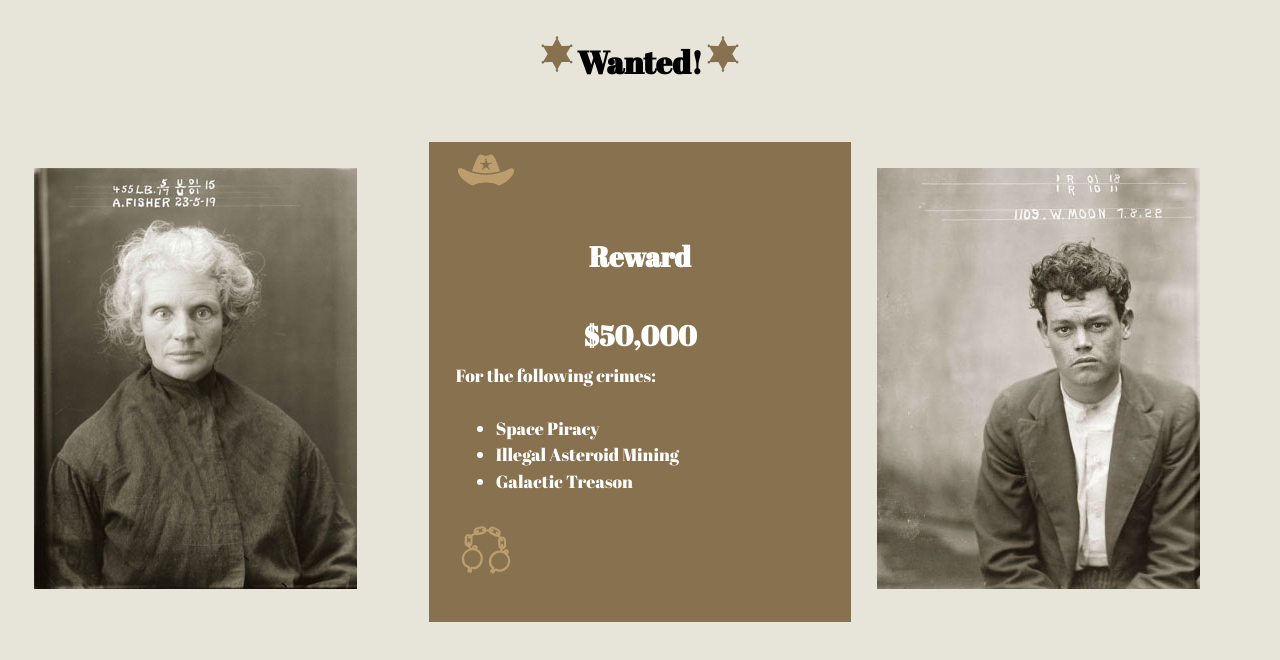
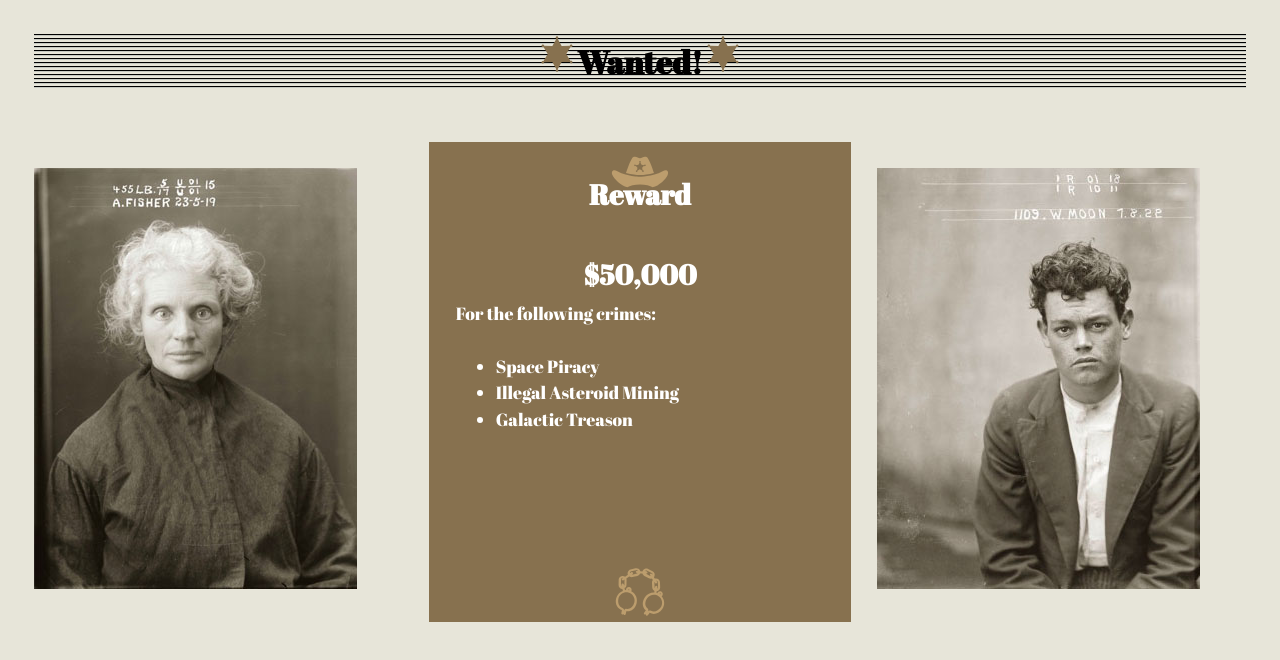
Before and after one commit to menardj/dsn1676-assignment-1, a plain HTML site: page index.html in a window 1280 px wide. Drawn offline with Linux system fonts and the light colour scheme.

Commit message:
Header and Background Images
Added css and coding for header and index background images

```diff
--- a/css/main.css
+++ b/css/main.css
@@ -19,8 +19,12 @@ html {
 }
 
 .wantedheader {
-	background: transparent url(".../images/masthead-bg.png");
+	background: transparent url("../images/masthead-bg.png");
 	text-align: center;
+}
+
+.wantedtitle {
+
 }
 
 .badgeicon {
@@ -43,3 +47,10 @@ html {
 .rewardheader {
 	text-align: center;
 }
+
+.current {
+	background-image: url("../images/hat.svg"), url("../images/shackles.svg");
+	background-position: center top, center bottom;
+	background-repeat: no-repeat;
+	background-size: 60px 60px;
+}
--- a/index.html
+++ b/index.html
@@ -14,7 +14,7 @@
 <div class="island">
 
 	<header class="wantedheader push">
-	  <h1 class="push-0 gutter"><img src="images/badge.svg" class="badgeicon">Wanted!<img src="images/badge.svg" class="badgeicon"></h1>
+	  <h1 class="push-0 gutter wantedtitle"><img src="images/badge.svg" class="badgeicon">Wanted!<img src="images/badge.svg" class="badgeicon"></h1>
 	</header>
 </div>
 
@@ -28,16 +28,14 @@
 		</div>
 	</div>
 
-	<div class="wantedinfo unit unit-xs-1 unit-s-1 unit-m-1-3 unit-l-1-3 gutter">
-		<img class="sheriffhat img-flex img-border push" src="images/hat.svg" alt="Sheriff Hat">
-		<h2 class="rewardheader">Reward</h2>
+	<div class="current wantedinfo unit unit-xs-1 unit-s-1 unit-m-1-3 unit-l-1-3 gutter">
+		<h2 class="rewardheader pad-t">Reward</h2>
 		<h2 class="rewardheader push-0">$50,000</h2>
 		<p class="crimes">For the following crimes:</p>
 		<ul class="list">
 			<li>Space Piracy</li>
 			<li>Illegal Asteroid Mining</li>
 			<li>Galactic Treason</li></ul>
-		<img class="shackles img-flex img-border push" src="images/shackles.svg" alt="Shackles">
 	</div>
 
 	<div class="unit unit-xs-1 unit-s-1 unit-m-1-3 unit-l-1-3 gutter">
```
